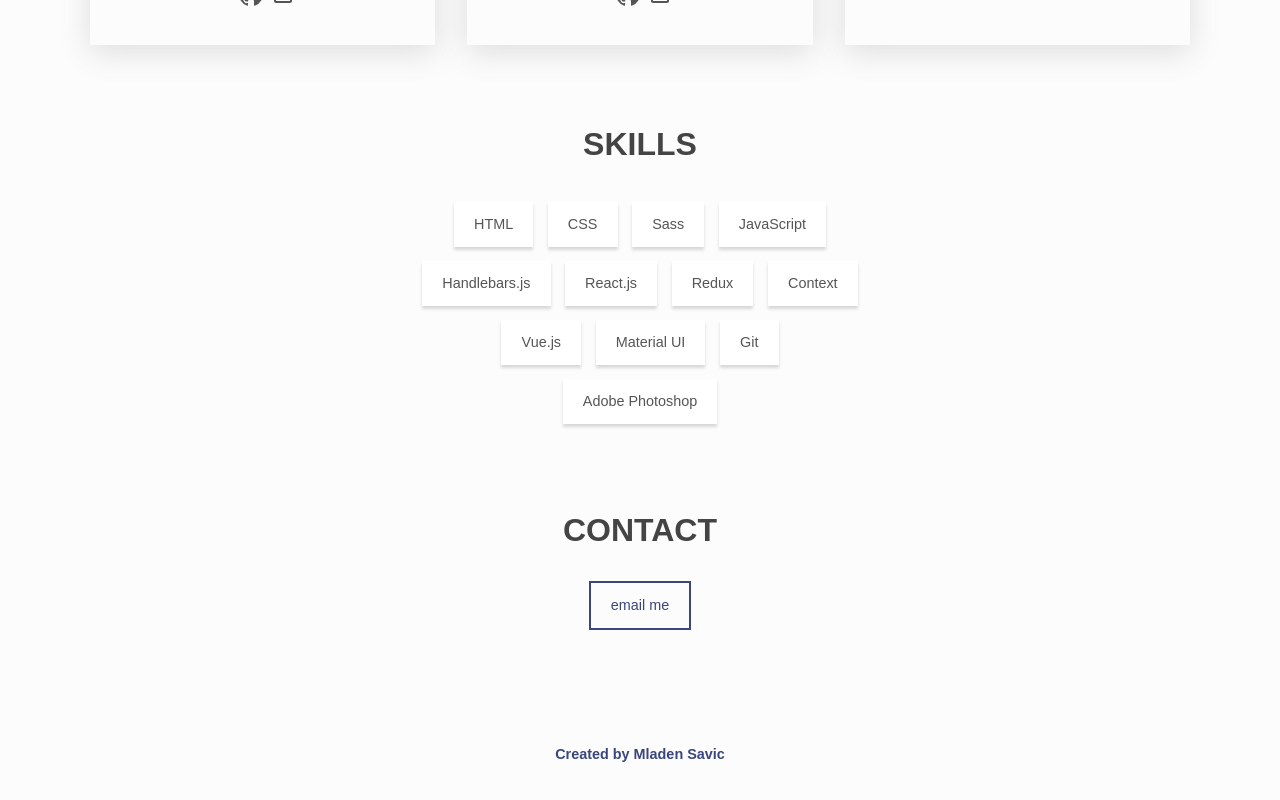
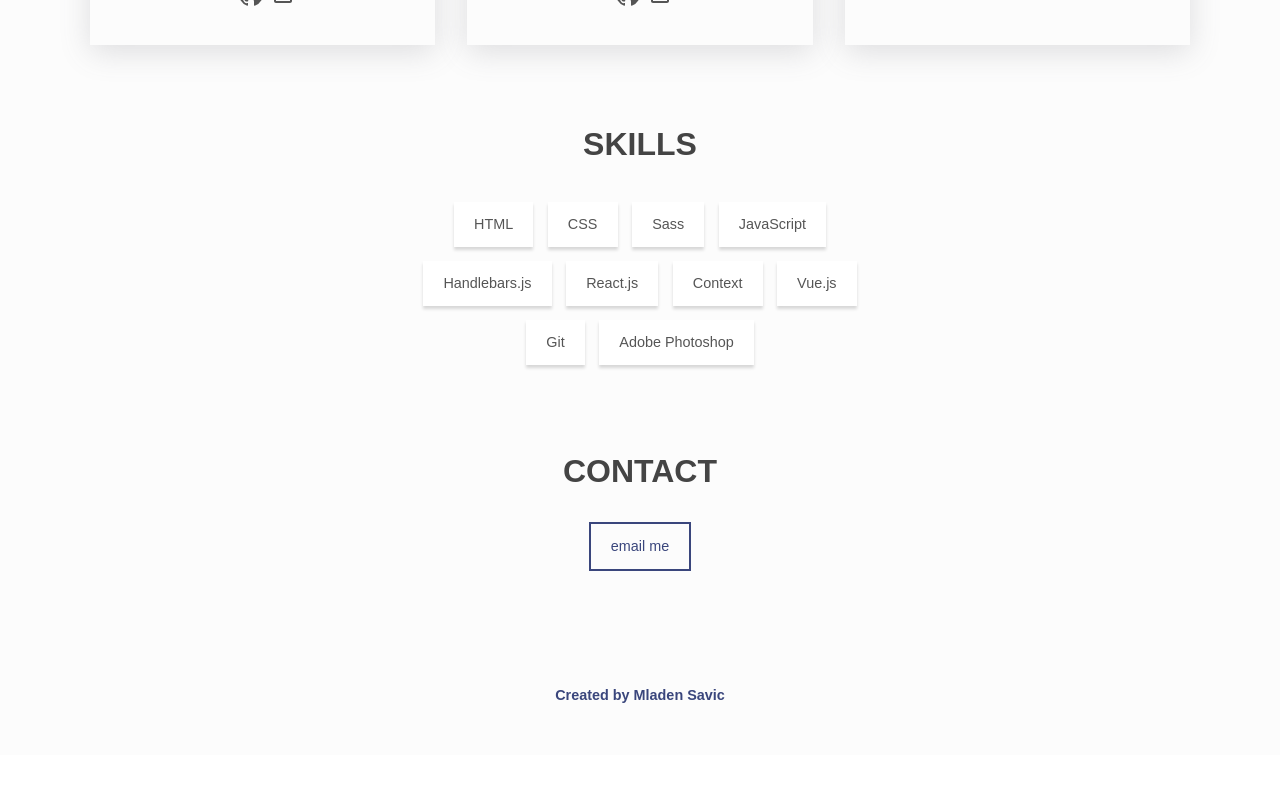
Before and after one commit to mladenqdev/portfolio, a React (Create React App) app: page / in a window 1280 px wide. Shown: the part 971-1771 px from the top of the page. After the commit the page ends 1726 px from the top, so only its background shows below. Built offline with nearby package versions, Linux system fonts and the light colour scheme.

Commit message:
updated skills

```diff
--- a/src/portfolio.js
+++ b/src/portfolio.js
@@ -54,10 +54,8 @@
     'JavaScript',
     'Handlebars.js',
     'React.js',
-    'Redux',
     'Context',
     'Vue.js',
-    'Material UI',
     'Git',
     'Adobe Photoshop',
 ];
```
